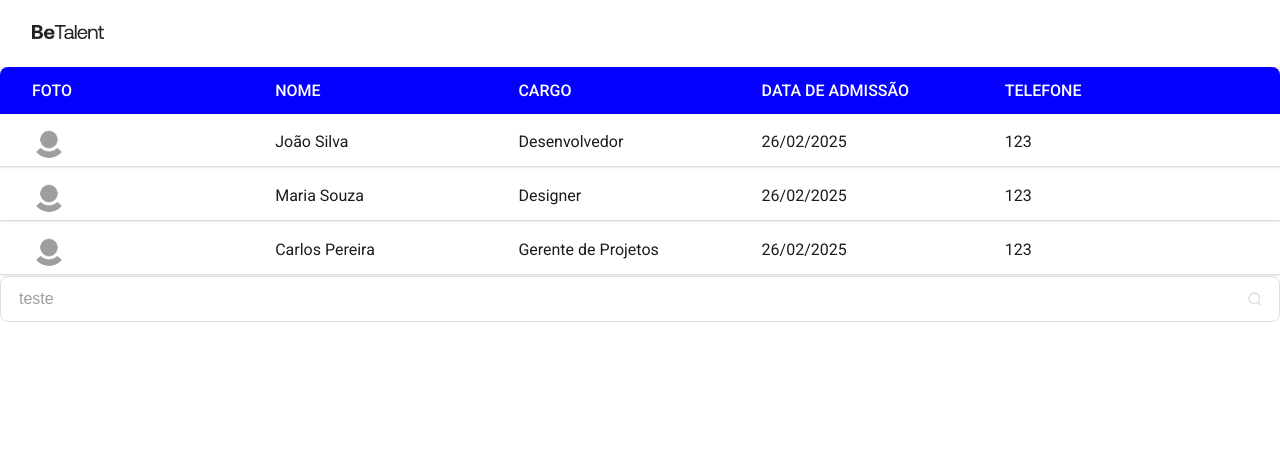
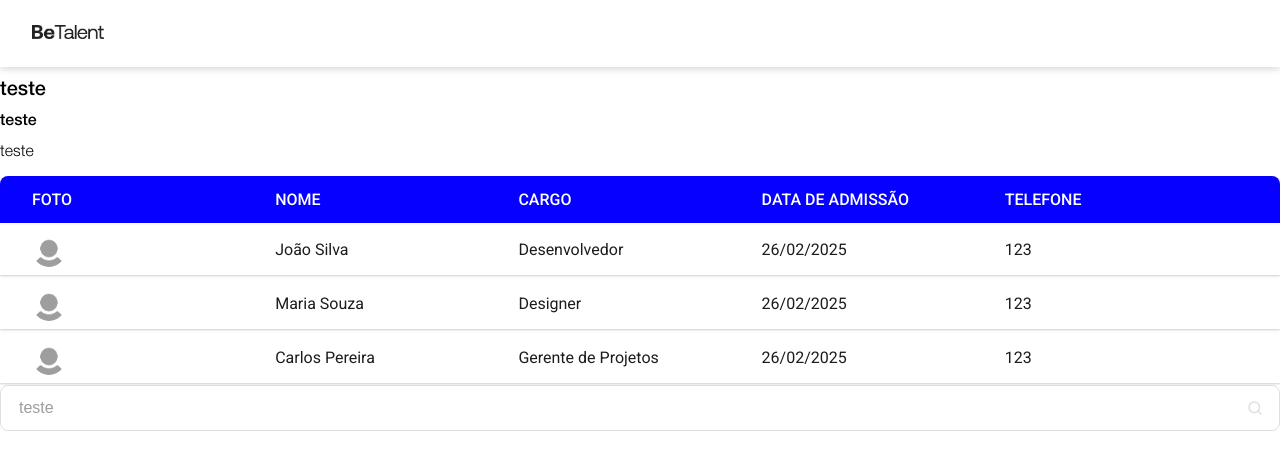
Before and after one commit to RodrigoDGoulart/react-lista-funcionarios, a React (Vite) app: page / in a window 1280 px wide. Shown: the top 470 px of the page. Built offline with nearby package versions, Linux system fonts and the light colour scheme.

Commit message:
feat: title component

```diff
--- a/src/App.tsx
+++ b/src/App.tsx
@@ -2,11 +2,15 @@ import { MagnifyingGlass } from "phosphor-react";
 import Header from "./components/Header";
 import Input from "./components/Input";
 import Table from "./components/Table";
+import Title from "./components/Title";
 
 function App() {
   return (
     <>
       <Header />
+      <Title size="h1">teste</Title>
+      <Title size="h2">teste</Title>
+      <Title size="h3">teste</Title>
       <Table
         content={[
           {
--- /dev/null
+++ b/src/components/Title/index.tsx
@@ -0,0 +1,17 @@
+import styles from './style.module.scss';
+
+import React from "react";
+
+interface Props {
+  size?: "h1" | "h2" | "h3";
+  children: React.ReactNode;
+  className?: string;
+}
+
+export default function Title ({ size = 'h1', ...props }: Props) {
+  const Tag = size;
+
+  return (
+    <Tag className={`${styles.title} ${props.className}`}>{props.children}</Tag>
+  )
+}
--- /dev/null
+++ b/src/components/Title/style.module.scss
@@ -0,0 +1,15 @@
+@import '../../styles/variables';
+
+.title {
+  font-family: 'HelveticaNeue';
+  font-size: 20px;
+  font-weight: 500;
+}
+
+h2.title, h3.title {
+  font-size: 16px;
+}
+
+h3.title {
+  font-weight: 300;
+}
--- a/src/index.css
+++ b/src/index.css
@@ -1,3 +1,17 @@
+@font-face {
+  font-family: 'HelveticaNeue';
+  src: local('HelveticaNeue'), url("./assets/fonts/HelveticaNeueMedium.woff") format('woff');
+  font-weight: 500;
+  font-style: normal;
+}
+
+@font-face {
+  font-family: 'HelveticaNeue';
+  src: local('HelveticaNeue'), url("./assets/fonts/HelveticaNeueLight.woff") format('woff');
+  font-weight: 300;
+  font-style: normal;
+}
+
 :root {
   font-family: 'Roboto', sans-serif;
 }
```
Also changed, not shown: src/assets/fonts/HelveticaNeueLight.woff (added), src/assets/fonts/HelveticaNeueMedium.woff (added).
